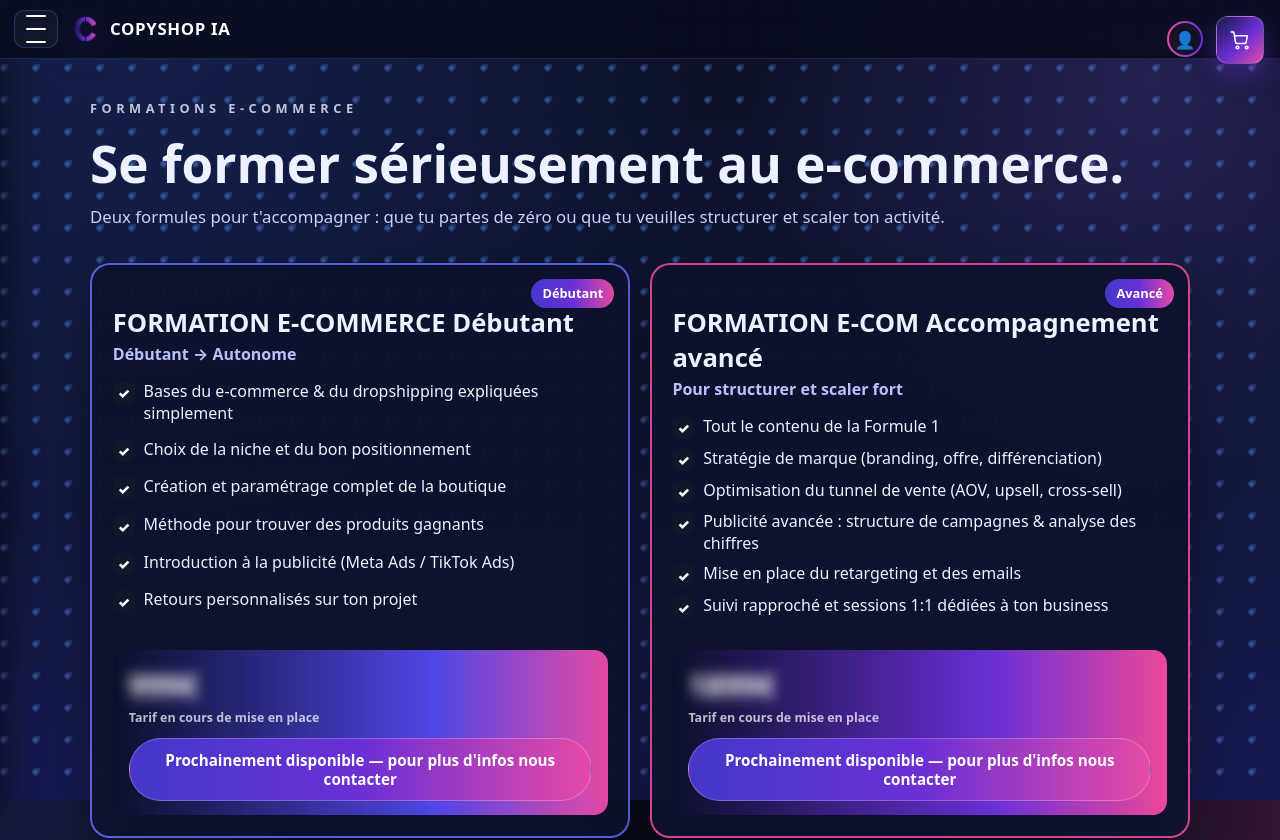
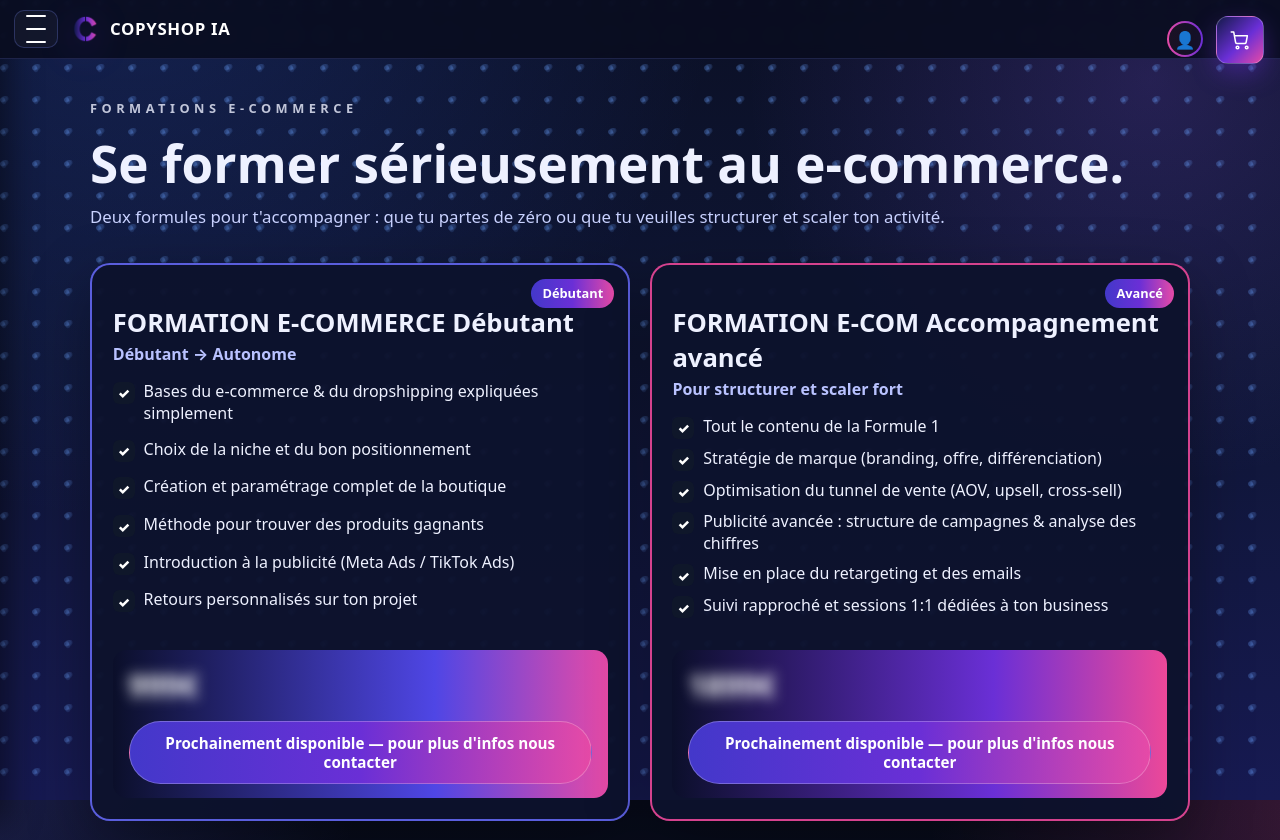
Before and after one commit to Mrfezz/copyshop-ia, a Next.js app: page /formation in a window 1280 px wide. Shown: the top 840 px of the page. Built offline with nearby package versions, Linux system fonts and the light colour scheme.

Commit message:
update formation buttons and blur prices

```diff
--- a/app/formation/page.tsx
+++ b/app/formation/page.tsx
@@ -85,7 +85,7 @@ function FormulaCard({ f }: { f: Formula }) {
       <div style={{ ...styles.priceBar, background: f.accent.priceBg }}>
         <div style={styles.priceWrap}>
           <div style={styles.priceBlur}>{f.price}</div>
-          <div style={styles.priceHint}>Tarif en cours de mise en place</div>
+          <div style={styles.priceHint}></div>
         </div>
 
         <a
```
